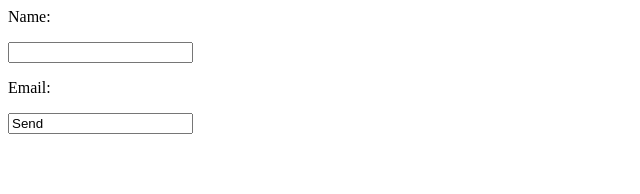
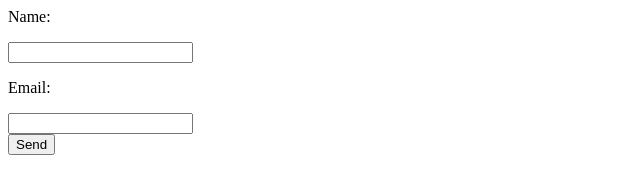
Before and after one commit to xnoda/form, a plain HTML site: page index.html in a window 1280 px wide. Shown: the whole page, without its empty margins (0-640 px from the left). Drawn offline with Linux system fonts and the light colour scheme.

Commit message:
Update index.html

```diff
--- a/index.html
+++ b/index.html
@@ -1,12 +1,12 @@
 <html>
   <body>
 
-  <form action="//formspree.io/hersspharow212@gmail.com"
-    method="POST">
-  <p>Name: </p><input type="text" name="name">
-  <p>Email: </p><input type="email" name="_replyto"
-	<input type="submit" value="Send">
+    <form action="//formspree.io/hersspharow212@gmail.com"
+     method="POST">
+    <p>Name: </p><input type="text" name="name"><br />
+    <p>Email: </p><input type="email" name="_replyto"><br />
+    <input type="submit" value="Send">
 
- </form>
+</form>
   </body>
 </html>
```
